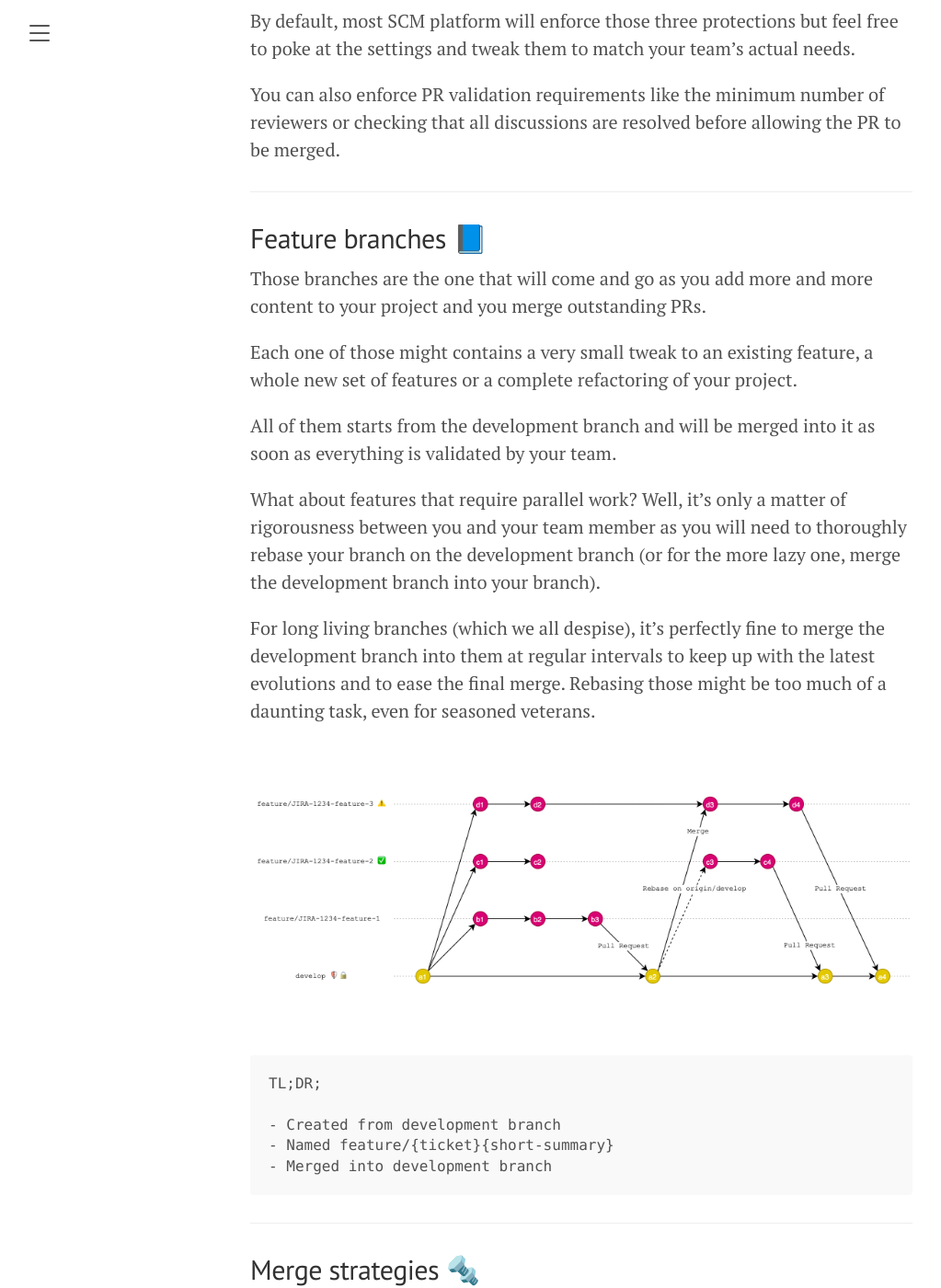
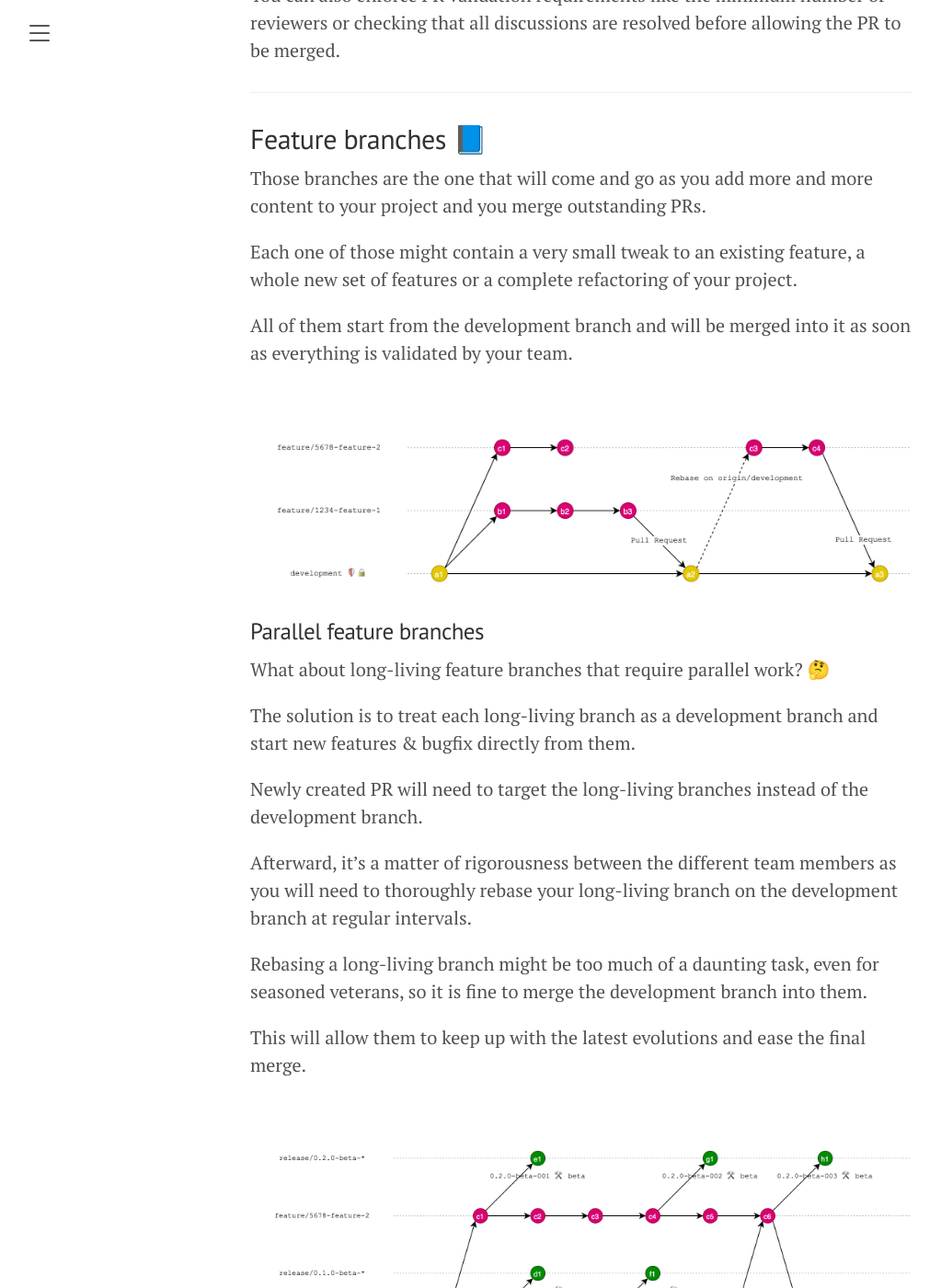
Before and after one commit to Ethenyl/Ethenyl.github.io, a Jekyll site: the page built from _posts/2020-10-01-an-alternative-git-branching-model.md, in a window 1280 px wide and 1400 px high, scrolled down 5809 px. Shown: the whole window at 92% size, without its empty margins (8-1031 px from the left). Built offline with Jekyll 4.4.1, drawn with Linux system fonts in a browser that asks for light colours; comment, search, counter and statistics services are not loaded; some of the changed text lies outside the part shown.

Commit message:
Improve content & readability
Added purpose section to explain the goal of this post.
Added more details on parallel feature branches.
Applied minor tweaks here and there to avoid misinterpretation.
Applied correction after performing a spell check.

Signed-off-by: Damien Rivet <damien.rivet@gmail.com>

```diff
--- a/_posts/2020-09-01-an-alternative-git-branching-model.md
+++ b/_posts/2020-10-01-an-alternative-git-branching-model.md
@@ -10,11 +10,21 @@
 
 I came to learn about his post during the summer of 2016 when I joined for the first time a team of more than 150 people. As obvious as it is, working within such a vast crowd of heteroclite developers requires a very strict **Git** discipline and boy… 😥 saying that I was not ready for it is a massive understatement!
 
-During my first couple of weeks, I learned much more than during the past two years both in term of best practices enforcement and continuous integration. Beforehand, I never had the opportunity nor the knowledge to squash commits together or rebase a branch that was behind one of the main branches.
+During my first couple of weeks, I learned much more than during the past two years both in terms of best practices enforcement and continuous integration. Beforehand, I never had the opportunity nor the knowledge to squash commits together or rebase a branch that was behind one of the main branches.
 
 I needed to quickly get up to speed and the best way was to learn from my colleagues and try to document myself on the **Git** flow they were using. That's when I started reading the source post.
 
-Even thought my post is targeted at both **Git** newcomers & veterans alike, I'm not going to lecture you on the basic usage and concepts of **Git** like typing commands with the command line interface (CLI) or creating a pull request (PR).
+## Purpose
+
+The goal of this post is to expand the original model by covering advanced topics like:
+
+- Good practices for commits
+- Branch protections
+- Parallel feature branches
+- Semantic versioning
+- Beta versions
+
+Even thought this post is targeted at both **Git** newcomers & veterans alike, I am not going to lecture you on the basic usage and concepts of **Git** like using the command line interface (CLI) or creating a pull request (PR).
 
 For the sake of clarity, I will also not stick to a specific hosting platform (GitHub, GitLab, BitBucket, etc.) and to a specific stack (front, back, mobile, etc.) although I have tested thoroughly this model with iOS Apps and Frameworks.
 
@@ -33,12 +43,6 @@
 | 🔒      | A branch with permissions (ex: enforcing comment resolution)       |
 | 🛡       | A protected branch that cannot be deleted or rewritten             |
 | `X 🛠 Y` | A `X` tag that triggers an automated build for the `Y` environment |
-
-Below is an overview of the whole branching model:
-
-<br />
-
-{% include embedded_image.html imageurl='git_branching_model_global.png' %}
 
 ---
 
@@ -105,7 +109,7 @@
 
 This peculiar branch is the one where every single commit should represent a stable version of your product.
 
-It's the first branch that you will create when starting a new project, it's the root of all the work that will be done and it is the first step in a new journey that will (or will not) change people's life.
+It is the first branch that you will create when starting a new project, it is also the root of all the work that will be done and the first step in a new journey that will (or will not) change people's life.
 
 Every time a new release is made on the production branch, the commit it originated from must be tagged accordingly but more on that process later.
 
@@ -161,7 +165,7 @@
 
 **Those must be applied to both owners & maintainers as well** 😉
 
-By default, most SCM platform will enforce those three protections but feel free to poke at the settings and tweak them to match your team's actual needs.
+By default, most SCM platforms will enforce those three protections but feel free to poke at the settings and tweak them to match your team's actual needs.
 
 You can also enforce PR validation requirements like the minimum number of reviewers or checking that all discussions are resolved before allowing the PR to be merged.
 
@@ -171,17 +175,31 @@
 
 Those branches are the one that will come and go as you add more and more content to your project and you merge outstanding PRs.
 
-Each one of those might contains a very small tweak to an existing feature, a whole new set of features or a complete refactoring of your project.
+Each one of those might contain a very small tweak to an existing feature, a whole new set of features or a complete refactoring of your project.
 
-All of them starts from the development branch and will be merged into it as soon as everything is validated by your team.
-
-What about features that require parallel work? Well, it's only a matter of rigorousness between you and your team member as you will need to thoroughly rebase your branch on the development branch (or for the more lazy one, merge the development branch into your branch).
-
-For long living branches (which we all despise), it's perfectly fine to merge the development branch into them at regular intervals to keep up with the latest evolutions and to ease the final merge. Rebasing those might be too much of a daunting task, even for seasoned veterans.
+All of them start from the development branch and will be merged into it as soon as everything is validated by your team.
 
 <br />
 
 {% include embedded_image.html imageurl='git_branching_model_feature_branch.png' %}
+
+### Parallel feature branches
+
+What about long-living feature branches that require parallel work? 🤔
+
+The solution is to treat each long-living branch as a development branch and start new features & bugfix directly from them.
+
+Newly created PR will need to target the long-living branches instead of the development branch.
+
+Afterward, it's a matter of rigorousness between the different team members as you will need to thoroughly rebase your long-living branch on the development branch at regular intervals.
+
+Rebasing a long-living branch might be too much of a daunting task, even for seasoned veterans, so it is fine to merge the development branch into them.
+
+This will allow them to keep up with the latest evolutions and ease the final merge.
+
+<br />
+
+{% include embedded_image.html imageurl='git_branching_model_parallel_features_branch.png' %}
 
 <br />
 
@@ -431,6 +449,14 @@
 
 I hope that some of you have found a way to improve their day-to-day workflows with this simple yet effective flow.
 
+Below is an overview of the whole branching model:
+
+<br />
+
+{% include embedded_image.html imageurl='git_branching_model_global.png' %}
+
+<br />
+
 That's all folks!
 
 ---
```
Also changed, not shown: other parts of _posts/2020-10-01-an-alternative-git-branching-model.md (+6 -6 lines), public/images/git_branching_model_beta_branch.png, public/images/git_branching_model_bugfix_branch.png, public/images/git_branching_model_feature_branch.png, public/images/git_branching_model_global.png, public/images/git_branching_model_hotfix_branch.png, public/images/git_branching_model_merge_strategies.png, public/images/git_branching_model_parallel_features_branch.png (added), public/images/git_branching_model_release_branch.png, 1 other file.
